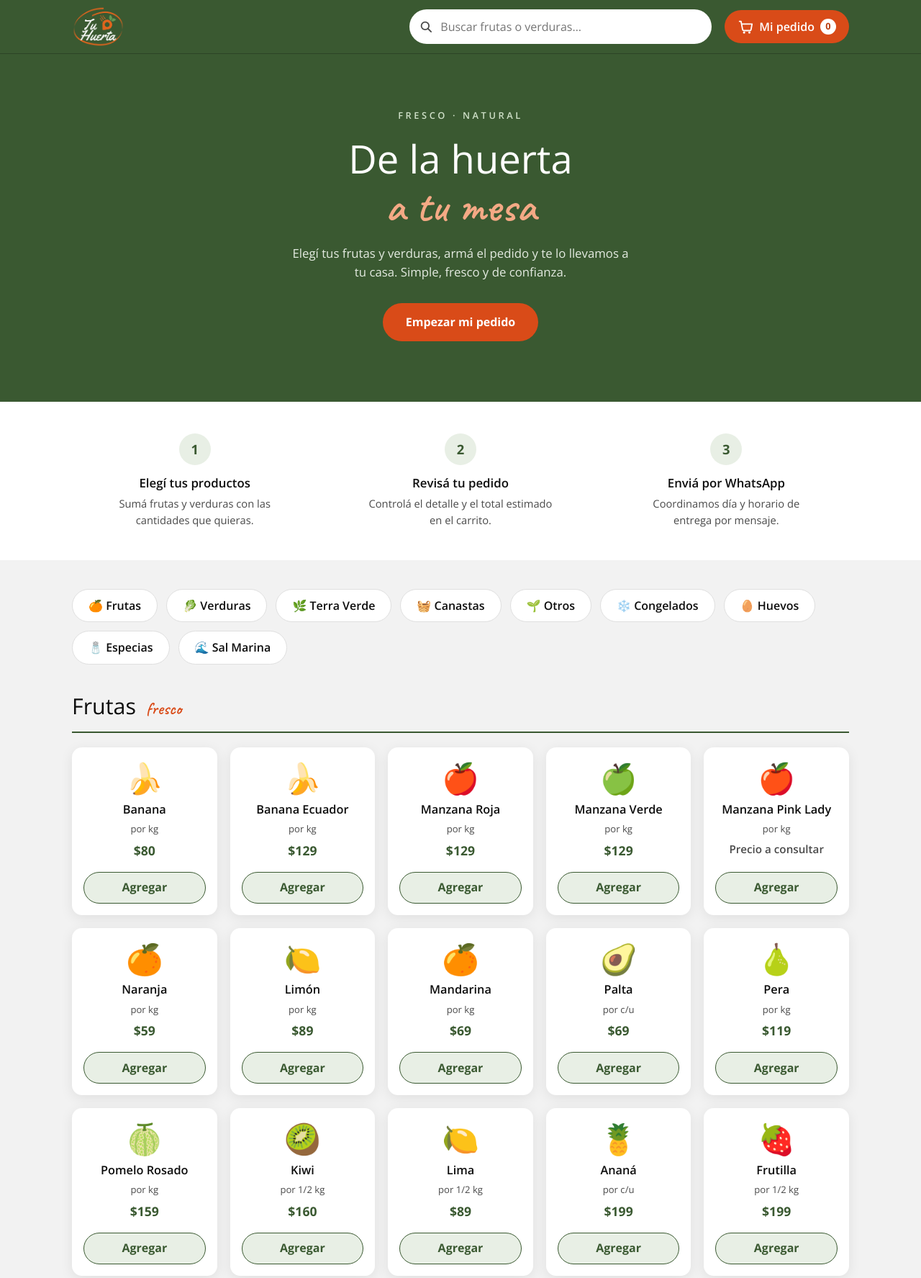
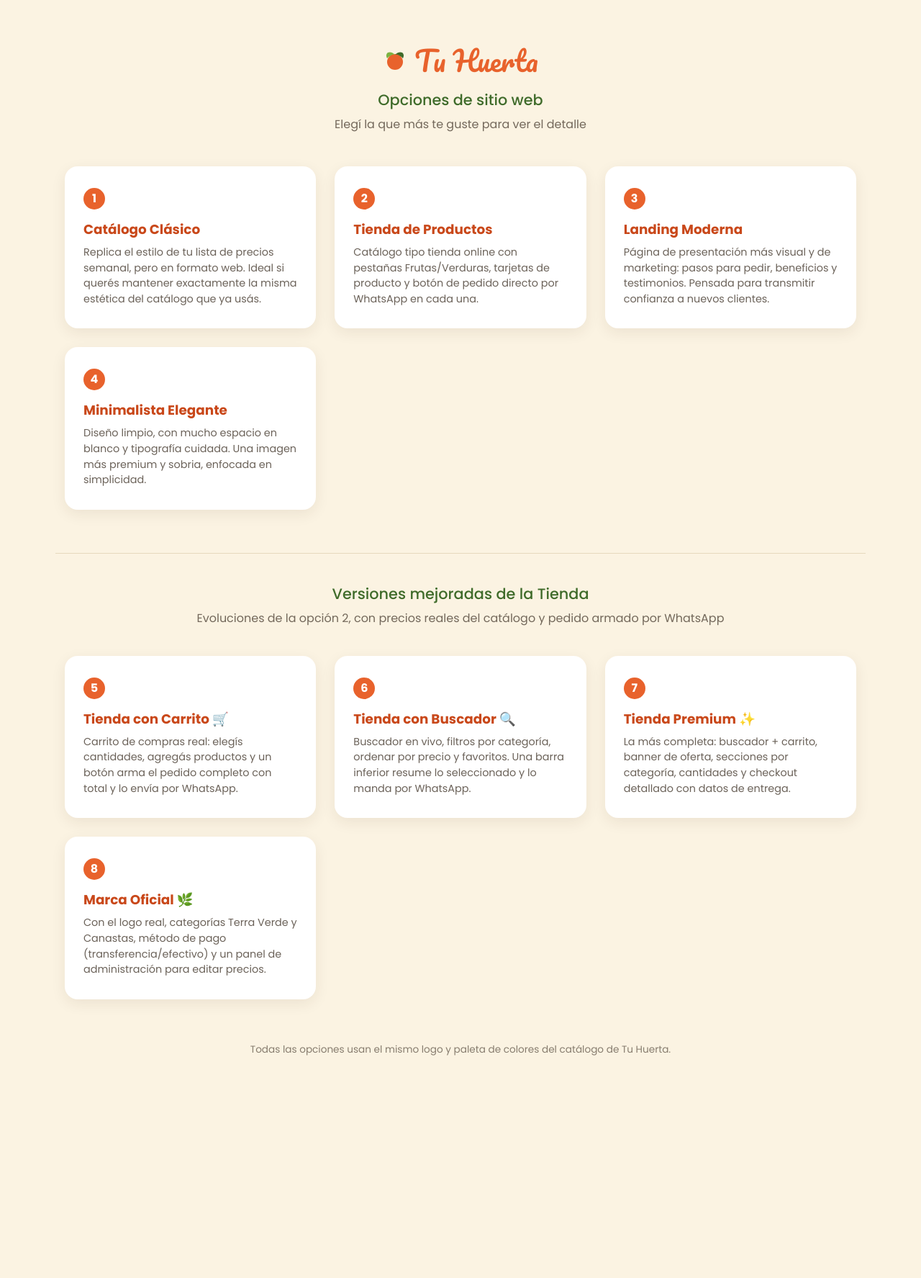
Before and after one commit to tuhuerta24/TuHuerta, a plain HTML site: page index.html in a window 1280 px wide. Shown: the top 1775 px of the page at 72% size. After the commit the page ends 1538 px from the top, so only its background shows below. Drawn offline with nearby package versions, Linux system fonts and the light colour scheme.

Commit message:
Add files via upload

```diff
--- a/index.html
+++ b/index.html
@@ -3,197 +3,100 @@
 <head>
 <meta charset="UTF-8">
 <meta name="viewport" content="width=device-width, initial-scale=1.0">
-<meta name="description" content="Tu Huerta — frutas y verduras frescas, de la huerta a tu mesa. Armá tu pedido online y recibilo en tu casa.">
-<title>Tu Huerta — Hacé tu pedido</title>
-<link rel="icon" href="assets/logo.png" type="image/png">
+<title>Tu Huerta - Opciones de sitio web</title>
 <link rel="preconnect" href="https://fonts.googleapis.com">
-<link rel="preconnect" href="https://fonts.gstatic.com" crossorigin>
-<link href="https://fonts.googleapis.com/css2?family=Open+Sans:wght@300;400;600;700&family=Caveat:wght@600&display=swap" rel="stylesheet">
-<link rel="stylesheet" href="style.css">
+<link href="https://fonts.googleapis.com/css2?family=Pacifico&family=Poppins:wght@400;500;600;700&display=swap" rel="stylesheet">
+<style>
+  :root {
+    --cream: #FBF3E2;
+    --orange: #E8622C;
+    --orange-dark: #C9481A;
+    --green: #7CB342;
+    --green-dark: #3F6B2A;
+    --text: #3A2E22;
+  }
+  * { box-sizing: border-box; margin: 0; padding: 0; }
+  body { font-family: 'Poppins', sans-serif; background: var(--cream); color: var(--text); padding: 50px 6% 70px; }
+  .logo { display: flex; align-items: center; justify-content: center; gap: 10px; margin-bottom: 6px; }
+  .logo-text { font-family: 'Pacifico', cursive; color: var(--orange); font-size: 2.4rem; }
+  h1 { text-align: center; font-size: 1.3rem; color: var(--green-dark); font-weight: 500; margin-bottom: 6px; }
+  .sub { text-align: center; opacity: .7; margin-bottom: 46px; }
+  .group-title { margin-top: 60px; padding-top: 40px; border-top: 1px solid #e6d9bd; }
+  .group-title + .sub { margin-bottom: 40px; }
+  .grid { display: grid; grid-template-columns: repeat(auto-fit, minmax(260px, 1fr)); gap: 26px; max-width: 1100px; margin: 0 auto; }
+  .card { background: white; border-radius: 18px; padding: 30px 26px; box-shadow: 0 6px 20px rgba(60,40,10,.08); text-decoration: none; color: var(--text); display: block; transition: transform .15s ease; }
+  .card:hover { transform: translateY(-4px); }
+  .num { display: inline-block; background: var(--orange); color: white; width: 30px; height: 30px; border-radius: 50%; text-align: center; line-height: 30px; font-weight: 700; margin-bottom: 14px; }
+  .card h2 { color: var(--orange-dark); font-size: 1.15rem; margin-bottom: 8px; }
+  .card p { font-size: .9rem; opacity: .75; line-height: 1.5; }
+  footer { text-align: center; margin-top: 60px; font-size: .85rem; opacity: .6; }
+</style>
 </head>
 <body>
 
-<a class="skip-link" href="#productos">Saltar al catálogo de productos</a>
+<div class="logo">
+  <svg width="34" height="34" viewBox="0 0 34 34" fill="none" xmlns="http://www.w3.org/2000/svg">
+    <circle cx="17" cy="19" r="11" fill="#E8622C"/>
+    <path d="M17 9 C 10 2, 2 6, 6 14 C 10 10, 14 8, 17 9 Z" fill="#7CB342"/>
+    <path d="M17 9 C 24 2, 32 6, 28 14 C 24 10, 20 8, 17 9 Z" fill="#3F6B2A"/>
+  </svg>
+  <span class="logo-text">Tu Huerta</span>
+</div>
+<h1>Opciones de sitio web</h1>
+<p class="sub">Elegí la que más te guste para ver el detalle</p>
 
-<!-- ===== Header ===== -->
-<header class="site-header">
-  <div class="header-inner">
-    <a href="#" class="brand" aria-label="Tu Huerta — inicio">
-      <img class="brand-logo-img" src="assets/logo.png" alt="Tu Huerta" width="160" height="126">
-    </a>
+<div class="grid">
+  <a class="card" href="opcion-1-catalogo-clasico/index.html">
+    <span class="num">1</span>
+    <h2>Catálogo Clásico</h2>
+    <p>Replica el estilo de tu lista de precios semanal, pero en formato web. Ideal si querés mantener exactamente la misma estética del catálogo que ya usás.</p>
+  </a>
+  <a class="card" href="opcion-2-tienda-productos/index.html">
+    <span class="num">2</span>
+    <h2>Tienda de Productos</h2>
+    <p>Catálogo tipo tienda online con pestañas Frutas/Verduras, tarjetas de producto y botón de pedido directo por WhatsApp en cada una.</p>
+  </a>
+  <a class="card" href="opcion-3-landing-moderna/index.html">
+    <span class="num">3</span>
+    <h2>Landing Moderna</h2>
+    <p>Página de presentación más visual y de marketing: pasos para pedir, beneficios y testimonios. Pensada para transmitir confianza a nuevos clientes.</p>
+  </a>
+  <a class="card" href="opcion-4-minimalista-elegante/index.html">
+    <span class="num">4</span>
+    <h2>Minimalista Elegante</h2>
+    <p>Diseño limpio, con mucho espacio en blanco y tipografía cuidada. Una imagen más premium y sobria, enfocada en simplicidad.</p>
+  </a>
+</div>
 
-    <div class="search-wrap" role="search">
-      <label class="visually-hidden" for="searchInput">Buscar productos</label>
-      <svg class="search-icon" width="18" height="18" viewBox="0 0 24 24" aria-hidden="true" focusable="false"><circle cx="10.5" cy="10.5" r="7" fill="none" stroke="currentColor" stroke-width="2.4"/><line x1="16" y1="16" x2="21.5" y2="21.5" stroke="currentColor" stroke-width="2.4" stroke-linecap="round"/></svg>
-      <input id="searchInput" type="search" placeholder="Buscar frutas o verduras…" autocomplete="off">
-    </div>
+<h1 class="group-title">Versiones mejoradas de la Tienda</h1>
+<p class="sub">Evoluciones de la opción 2, con precios reales del catálogo y pedido armado por WhatsApp</p>
 
-    <button id="cartBtn" class="cart-btn" aria-haspopup="dialog" aria-controls="cartDrawer">
-      <svg width="22" height="22" viewBox="0 0 24 24" aria-hidden="true" focusable="false"><path d="M3 4h2.3l2.4 12.2A2 2 0 0 0 9.66 18h8.9a2 2 0 0 0 1.96-1.6L22 8H6.2" fill="none" stroke="currentColor" stroke-width="2" stroke-linecap="round" stroke-linejoin="round"/><circle cx="10" cy="21" r="1.6" fill="currentColor"/><circle cx="18" cy="21" r="1.6" fill="currentColor"/></svg>
-      <span>Mi pedido</span>
-      <span id="cartCount" class="cart-count" aria-hidden="true">0</span>
-      <span id="cartCountSr" class="visually-hidden">0 productos en el pedido</span>
-    </button>
-  </div>
-</header>
+<div class="grid">
+  <a class="card" href="opcion-5-tienda-carrito/index.html">
+    <span class="num">5</span>
+    <h2>Tienda con Carrito 🛒</h2>
+    <p>Carrito de compras real: elegís cantidades, agregás productos y un botón arma el pedido completo con total y lo envía por WhatsApp.</p>
+  </a>
+  <a class="card" href="opcion-6-tienda-buscador/index.html">
+    <span class="num">6</span>
+    <h2>Tienda con Buscador 🔍</h2>
+    <p>Buscador en vivo, filtros por categoría, ordenar por precio y favoritos. Una barra inferior resume lo seleccionado y lo manda por WhatsApp.</p>
+  </a>
+  <a class="card" href="opcion-7-tienda-premium/index.html">
+    <span class="num">7</span>
+    <h2>Tienda Premium ✨</h2>
+    <p>La más completa: buscador + carrito, banner de oferta, secciones por categoría, cantidades y checkout detallado con datos de entrega.</p>
+  </a>
+  <a class="card" href="opcion-8-marca-oficial/index.html">
+    <span class="num">8</span>
+    <h2>Marca Oficial 🌿</h2>
+    <p>Con el logo real, categorías Terra Verde y Canastas, método de pago (transferencia/efectivo) y un panel de administración para editar precios.</p>
+  </a>
+</div>
 
-<!-- ===== Hero ===== -->
-<section class="hero" aria-labelledby="hero-title">
-  <div class="hero-inner">
-    <p class="hero-tag">Fresco <span aria-hidden="true">·</span> Natural</p>
-    <h1 id="hero-title">De la huerta <span class="hand">a tu mesa</span></h1>
-    <p class="hero-sub">Elegí tus frutas y verduras, armá el pedido y te lo llevamos a tu casa. Simple, fresco y de confianza.</p>
-    <a class="btn-primary" href="#productos">Empezar mi pedido</a>
-  </div>
-</section>
-
-<!-- ===== Cómo funciona ===== -->
-<section class="steps" aria-label="Cómo hacer tu pedido">
-  <ol class="steps-list">
-    <li><span class="step-num" aria-hidden="true">1</span><h2>Elegí tus productos</h2><p>Sumá frutas y verduras con las cantidades que quieras.</p></li>
-    <li><span class="step-num" aria-hidden="true">2</span><h2>Revisá tu pedido</h2><p>Controlá el detalle y el total estimado en el carrito.</p></li>
-    <li><span class="step-num" aria-hidden="true">3</span><h2>Enviá por WhatsApp</h2><p>Coordinamos día y horario de entrega por mensaje.</p></li>
-  </ol>
-</section>
-
-<!-- ===== Catálogo ===== -->
-<main id="productos" class="catalog">
-  <nav class="cat-nav" aria-label="Categorías de productos">
-    <a href="#frutas">🍊 Frutas</a>
-    <a href="#verduras">🥬 Verduras</a>
-    <a href="#terra-verde">🌿 Terra Verde</a>
-    <a href="#canastas">🧺 Canastas</a>
-    <a href="#otros">🌱 Otros</a>
-    <a href="#congelados">❄️ Congelados</a>
-    <a href="#huevos">🥚 Huevos</a>
-    <a href="#especias">🧂 Especias</a>
-    <a href="#sal-marina">🌊 Sal Marina</a>
-  </nav>
-
-  <p id="resultCount" class="visually-hidden" role="status" aria-live="polite"></p>
-
-  <section id="frutas" class="cat-section" aria-labelledby="frutas-title">
-    <h2 id="frutas-title" class="cat-title">Frutas <span class="hand cat-hand" aria-hidden="true">fresco</span></h2>
-    <ul class="product-grid" data-cat="frutas"></ul>
-  </section>
-
-  <section id="verduras" class="cat-section" aria-labelledby="verduras-title">
-    <h2 id="verduras-title" class="cat-title">Verduras <span class="hand cat-hand" aria-hidden="true">natural</span></h2>
-    <ul class="product-grid" data-cat="verduras"></ul>
-  </section>
-
-  <section id="terra-verde" class="cat-section" aria-labelledby="terra-verde-title">
-    <h2 id="terra-verde-title" class="cat-title">Terra Verde <span class="hand cat-hand" aria-hidden="true">orgánico</span></h2>
-    <p class="cat-desc">Línea de productos orgánicos elaborados.</p>
-    <ul class="product-grid" data-cat="terra-verde"></ul>
-  </section>
-
-  <section id="canastas" class="cat-section" aria-labelledby="canastas-title">
-    <h2 id="canastas-title" class="cat-title">Canastas <span class="hand cat-hand" aria-hidden="true">combo</span></h2>
-    <p class="cat-desc">Cajones armados con lo mejor de la huerta, a precio fijo.</p>
-    <ul class="product-grid" data-cat="canastas"></ul>
-  </section>
-
-  <section id="otros" class="cat-section" aria-labelledby="otros-title">
-    <h2 id="otros-title" class="cat-title">Otros <span class="hand cat-hand" aria-hidden="true">huerta</span></h2>
-    <p class="cat-desc">Hierbas frescas, miel y quesos.</p>
-    <ul class="product-grid" data-cat="otros"></ul>
-  </section>
-
-  <section id="congelados" class="cat-section" aria-labelledby="congelados-title">
-    <h2 id="congelados-title" class="cat-title">Congelados <span class="hand cat-hand" aria-hidden="true">frío</span></h2>
-    <ul class="product-grid" data-cat="congelados"></ul>
-  </section>
-
-  <section id="huevos" class="cat-section" aria-labelledby="huevos-title">
-    <h2 id="huevos-title" class="cat-title">Huevos <span class="hand cat-hand" aria-hidden="true">granja</span></h2>
-    <p class="cat-desc">Consultar precio mayorista.</p>
-    <ul class="product-grid" data-cat="huevos"></ul>
-  </section>
-
-  <section id="especias" class="cat-section" aria-labelledby="especias-title">
-    <h2 id="especias-title" class="cat-title">Especias <span class="hand cat-hand" aria-hidden="true">sabor</span></h2>
-    <ul class="product-grid" data-cat="especias"></ul>
-  </section>
-
-  <section id="sal-marina" class="cat-section" aria-labelledby="sal-marina-title">
-    <h2 id="sal-marina-title" class="cat-title">Sal Marina <span class="hand cat-hand" aria-hidden="true">aliada</span></h2>
-    <p class="cat-desc">Sales artesanales de una empresa asociada.</p>
-    <ul class="product-grid" data-cat="sal-marina"></ul>
-  </section>
-
-  <p id="emptySearch" class="empty-search" hidden>No encontramos productos con ese nombre. Probá con otra palabra.</p>
-  <p class="stock-note">*Precios sujetos a stock y actualizaciones.</p>
-</main>
-
-<!-- ===== Footer ===== -->
-<footer class="site-footer">
-  <div class="footer-inner">
-    <p class="footer-brand"><strong>TU</strong> HUERTA</p>
-    <p class="hand footer-hand">de la huerta a tu mesa</p>
-    <p class="footer-note">Pedidos por WhatsApp · Entregas a domicilio</p>
-  </div>
+<footer>
+  <p>Todas las opciones usan el mismo logo y paleta de colores del catálogo de Tu Huerta.</p>
 </footer>
 
-<!-- ===== Barra resumen (móvil) ===== -->
-<div id="summaryBar" class="summary-bar" hidden>
-  <div class="summary-info">
-    <span id="summaryCount"></span>
-    <strong id="summaryTotal"></strong>
-  </div>
-  <button class="btn-primary btn-small" id="summaryOpen">Ver pedido</button>
-</div>
-
-<!-- ===== Carrito (drawer) ===== -->
-<div id="cartOverlay" class="cart-overlay" hidden></div>
-<aside id="cartDrawer" class="cart-drawer" role="dialog" aria-modal="true" aria-labelledby="cartTitle" hidden>
-  <header class="drawer-header">
-    <h2 id="cartTitle">Mi pedido</h2>
-    <button id="closeCart" class="close-btn" aria-label="Cerrar el carrito">✕</button>
-  </header>
-
-  <div id="cartItems" class="cart-items" aria-live="polite"></div>
-
-  <form id="orderForm" class="order-form">
-    <h3>Datos de entrega</h3>
-    <div class="field">
-      <label for="fName">Nombre</label>
-      <input id="fName" name="nombre" type="text" autocomplete="name" required>
-    </div>
-    <div class="field">
-      <label for="fAddress">Dirección</label>
-      <input id="fAddress" name="direccion" type="text" autocomplete="street-address" required>
-    </div>
-    <div class="field">
-      <label for="fNotes">Comentarios <span class="opt">(opcional)</span></label>
-      <textarea id="fNotes" name="comentarios" rows="2" placeholder="Ej.: preferencia de horario, timbre, etc."></textarea>
-    </div>
-
-    <fieldset class="field payment-field">
-      <legend>Método de pago</legend>
-      <label class="radio-option">
-        <input type="radio" name="pago" value="Transferencia" required>
-        <span>Transferencia</span>
-      </label>
-      <label class="radio-option">
-        <input type="radio" name="pago" value="Efectivo" required>
-        <span>Efectivo</span>
-      </label>
-    </fieldset>
-
-    <div class="cart-total-row">
-      <span>Total estimado</span>
-      <strong id="cartTotal">$0</strong>
-    </div>
-    <p class="total-note">El total es aproximado: algunos productos se cotizan al armar el pedido.</p>
-
-    <button type="submit" id="checkoutBtn" class="btn-primary btn-block" disabled>
-      Enviar pedido por WhatsApp
-    </button>
-  </form>
-</aside>
-
-<script src="products-data.js"></script>
-<script src="script.js"></script>
 </body>
 </html>
```
Also changed, not shown: LOGO.jpg (added), Screenshot 2026-07-07 231024.png (added), 1 other file.
